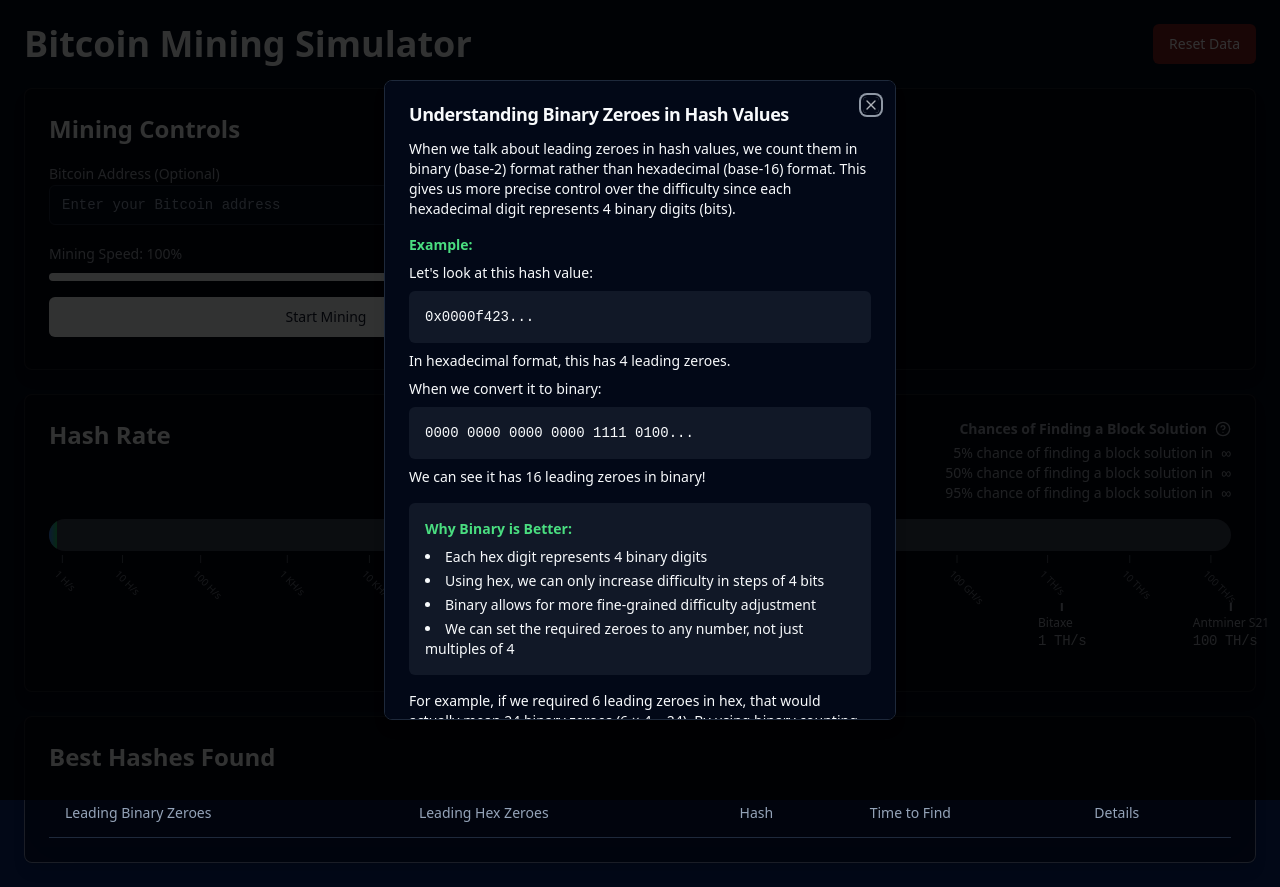
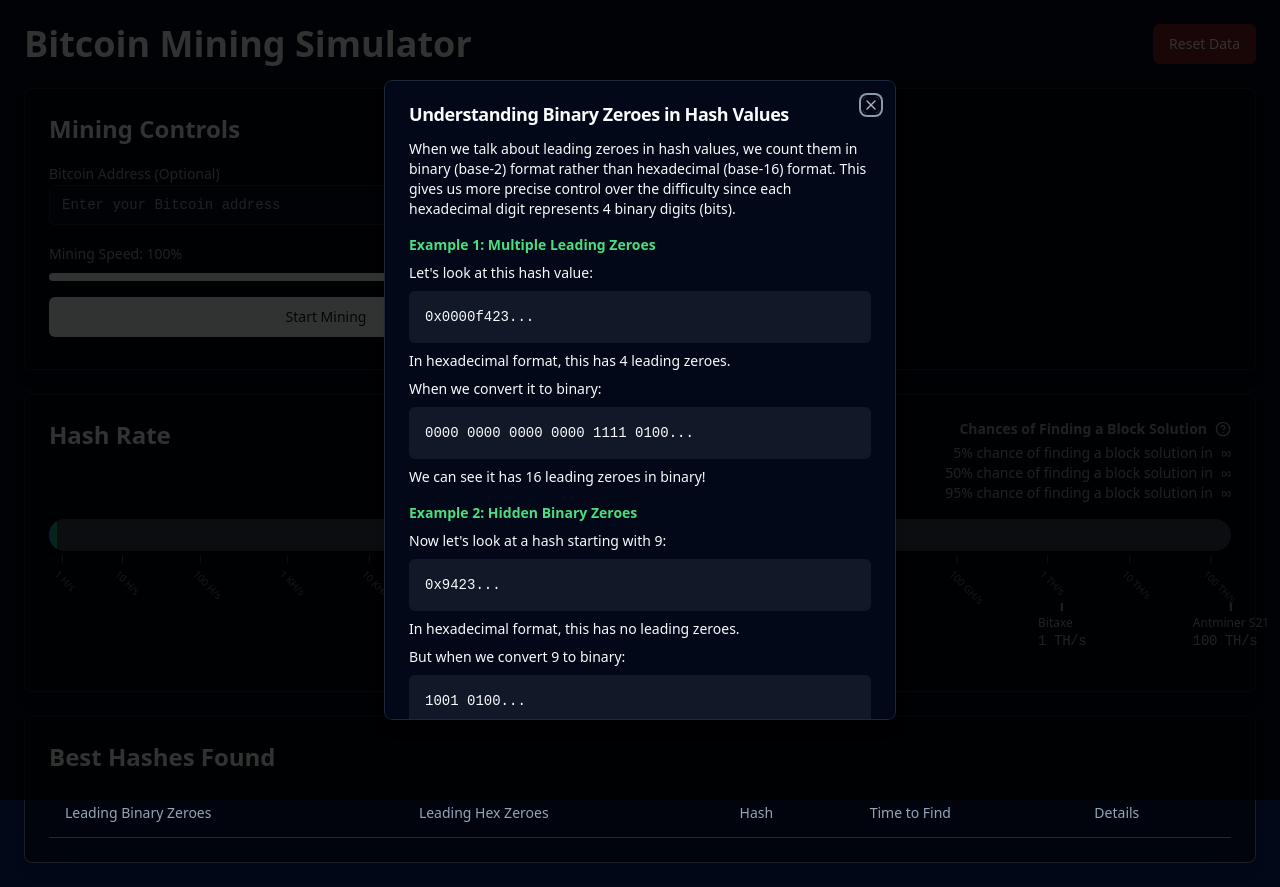
Before and after one commit to pRizz/open-bitcoin-web-miner, a React (Vite) app: page / in a window 1280 px wide. Both pictures are taken after a click on the button 846 px from the left and 307 px from the top of the page. Built offline with nearby package versions, Linux system fonts and the light colour scheme.

Commit message:
Add example for leading bits
Included an example demonstrating how the value 9 in binary has a leading bit, while it does not have a leading bit in hexadecimal format. This enhances the understanding of binary versus hexadecimal representation in the context of hash values.
[skip gpt_engineer]

```diff
--- a/src/components/NetworkStats.tsx
+++ b/src/components/NetworkStats.tsx
@@ -37,7 +37,7 @@ export function NetworkStats({ stats }: NetworkStatsProps) {
                   </p>
 
                   <div className="space-y-2">
-                    <p className="font-semibold text-green-400">Example:</p>
+                    <p className="font-semibold text-green-400">Example 1: Multiple Leading Zeroes</p>
                     <p>Let's look at this hash value:</p>
                     <div className="font-mono bg-gray-900 p-4 rounded-md">
                       0x0000f423...
@@ -51,6 +51,23 @@ export function NetworkStats({ stats }: NetworkStatsProps) {
                     </div>
 
                     <p>We can see it has 16 leading zeroes in binary!</p>
+                  </div>
+
+                  <div className="space-y-2 mt-6">
+                    <p className="font-semibold text-green-400">Example 2: Hidden Binary Zeroes</p>
+                    <p>Now let's look at a hash starting with 9:</p>
+                    <div className="font-mono bg-gray-900 p-4 rounded-md">
+                      0x9423...
+                    </div>
+
+                    <p>In hexadecimal format, this has no leading zeroes.</p>
+
+                    <p>But when we convert 9 to binary:</p>
+                    <div className="font-mono bg-gray-900 p-4 rounded-md whitespace-pre-wrap break-all">
+                      1001 0100...
+                    </div>
+
+                    <p className="text-green-400">Notice that even though the hex value starts with 9, its binary representation still has 3 leading zeroes!</p>
                   </div>
 
                   <div className="mt-4 p-4 bg-gray-900 rounded-md space-y-2">
```
